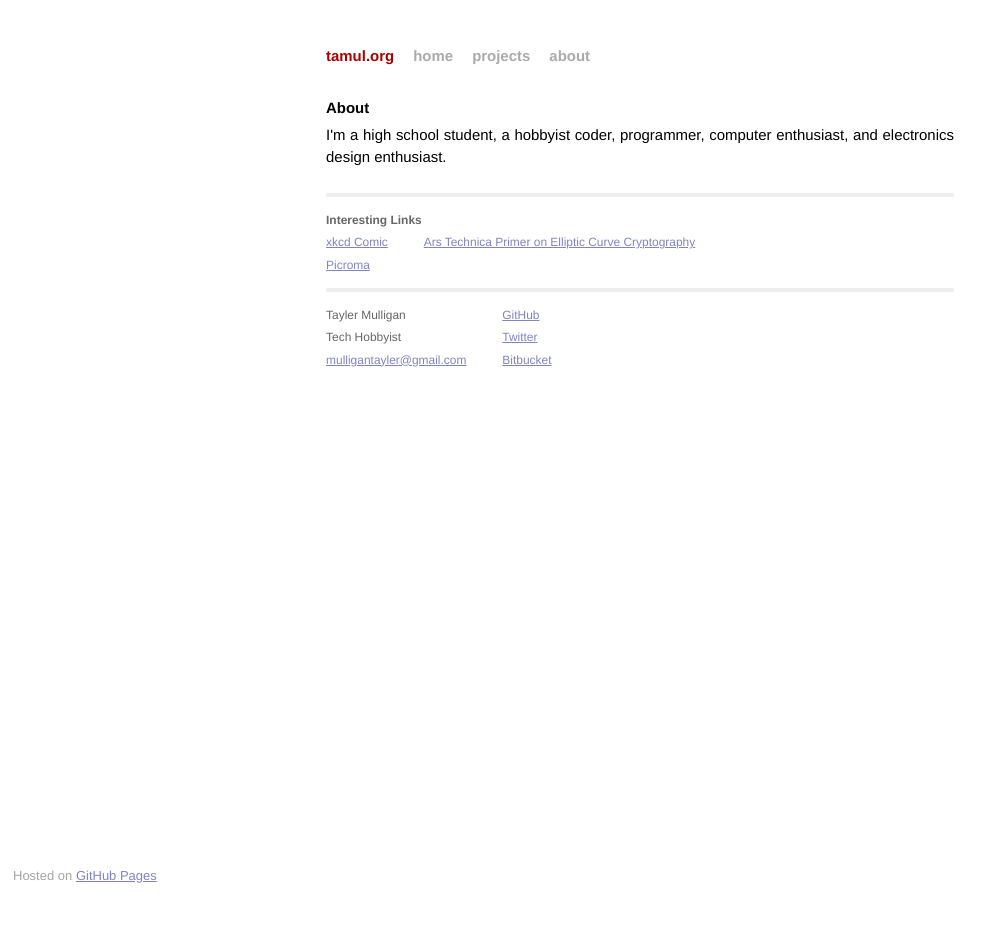
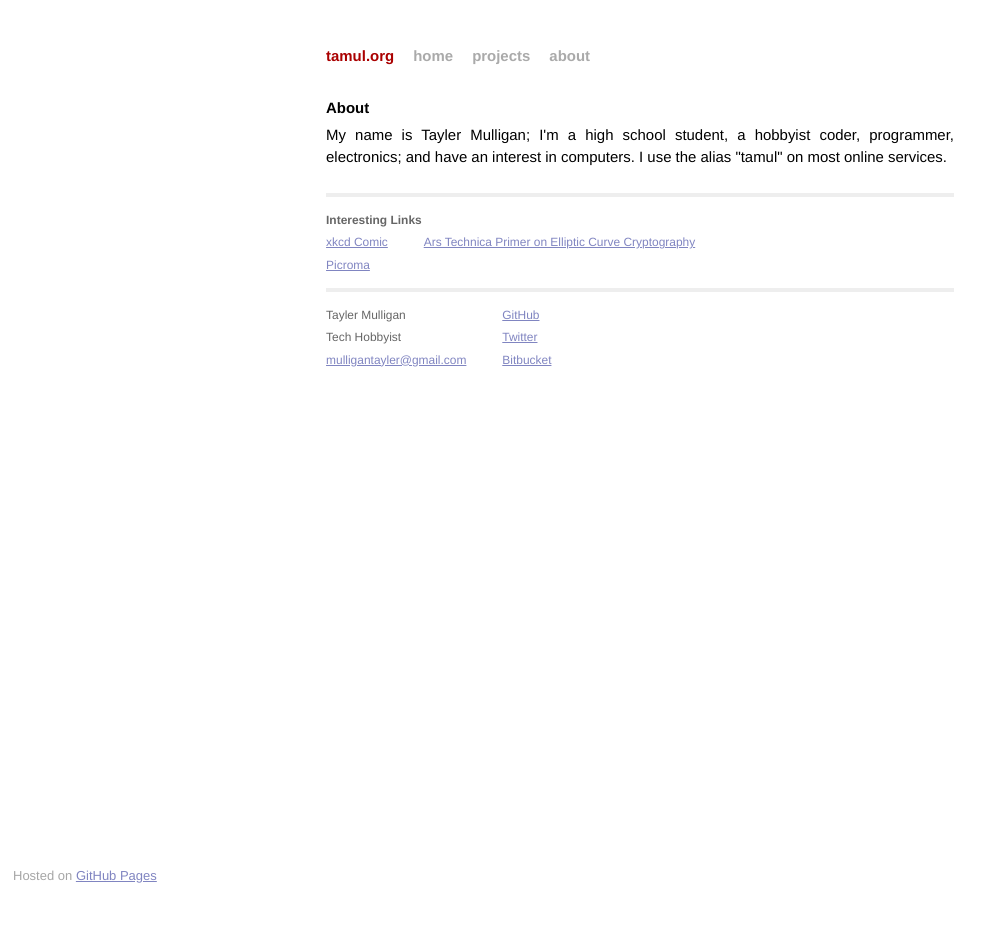
Before and after one commit to mtayler/tamul.github.io, a Jekyll site: the page built from about.html, in a window 1280 px wide. Shown: the whole page, without its empty margins (0-1003 px from the left). Built offline with Jekyll 4.4.1, drawn with Linux system fonts in a browser that asks for light colours; Markdown is read by kramdown in place of the engine named in the settings.

Commit message:
Updated about page

```diff
--- a/about.html
+++ b/about.html
@@ -4,12 +4,10 @@ title: About
 ---
 
 <div id="about">
-
   <div class="about">
     <h1>About</h1>
     <body>
-      <p>I'm a high school student, a hobbyist coder, programmer, computer enthusiast, and electronics design enthusiast.</p>
+      <p>My name is Tayler Mulligan; I'm a high school student, a hobbyist coder, programmer, electronics; and have an interest in computers. I use the alias "tamul" on most online services.</p>
     </body>
   </div>
-
 </div>
```
